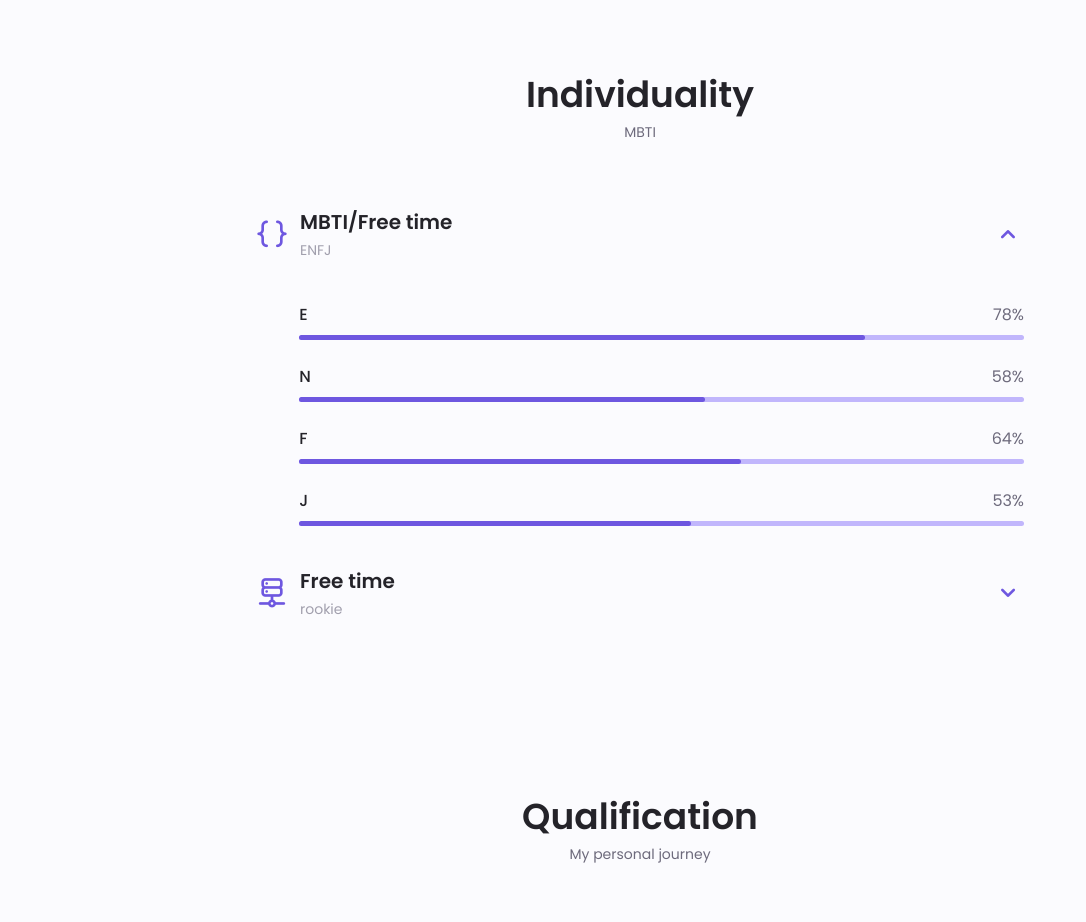
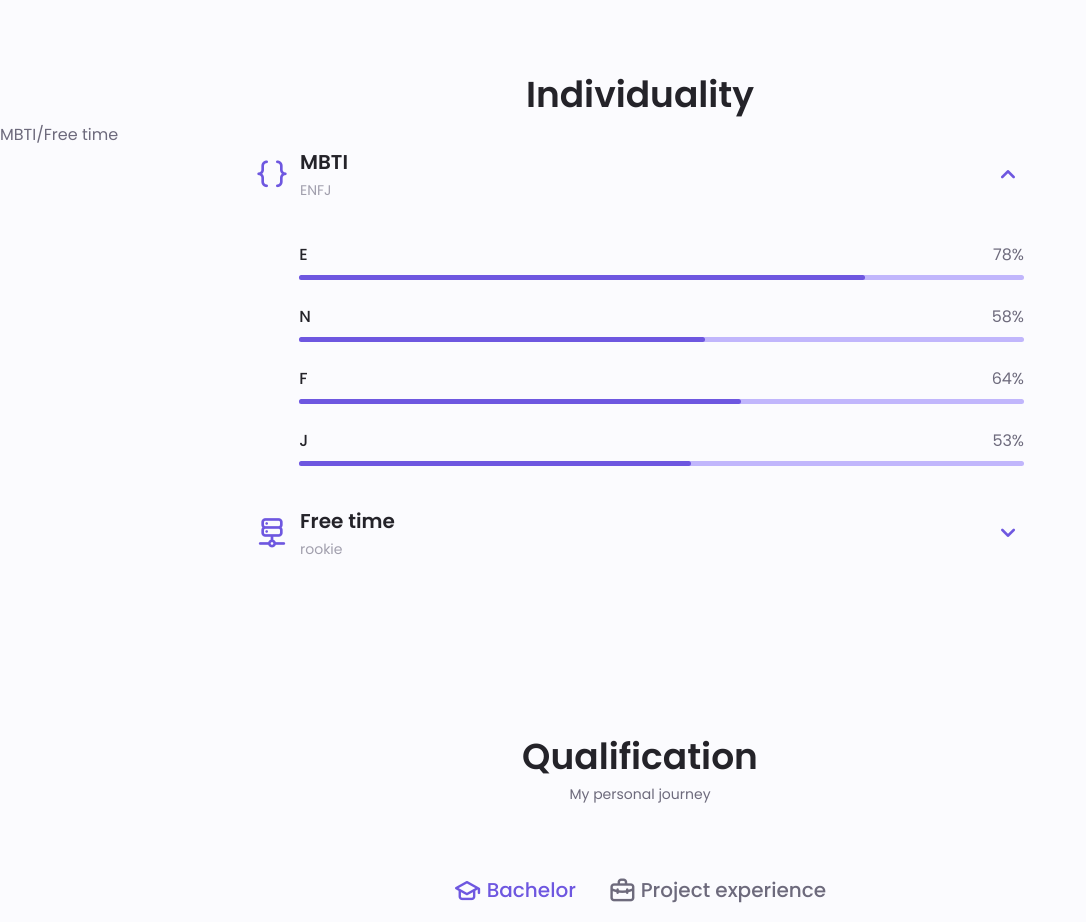
Before and after one commit to zhu8811cxks/gerenwangye, a plain HTML site: page index.html in a window 1280 px wide. Shown: the part 1280-2202 px from the top of the page, without its empty margins (0-1086 px from the left). Drawn offline with nearby package versions, Linux system fonts and the light colour scheme.

Commit message:
修改
修改

```diff
--- a/assets/i18n/i18n_cn.json
+++ b/assets/i18n/i18n_cn.json
@@ -17,8 +17,8 @@
     "about__info-name3":"公司 <br /> 任职",
     "download":"查看个人相册",
     "skills__title":"个性",
-    "skills__subtitle":"MBTI/空闲时间",
-    "skills__subtitle1":"MBTI",
+    "skills__subtitle":"MBTI",
+    "skills__subtitle1":"MBTI/空闲时间",
     "skills__years":"ENFJ",
 
     "skills__title2":"空闲时间",
--- a/assets/i18n/i18n_en.json
+++ b/assets/i18n/i18n_en.json
@@ -17,8 +17,8 @@
     "about__info-name3":"Companies <br /> worked",
     "download":"View personal album",
     "skills__title":"Individuality",
-    "skills__subtitle":"MBTI/Free time",
-    "skills__subtitle1":"MBTI",
+    "skills__subtitle":"MBTI",
+    "skills__subtitle1":"MBTI/Free time",
     "skills__years":"ENFJ",
     "skills__title2":"Free time",
     "skills__years2":"rookie",
--- a/index.html
+++ b/index.html
@@ -258,7 +258,7 @@
       <!--==================== SKILLS ====================-->
       <section class="skills section" id="skills">
         <h2 class="section__title" i18n="skills__title">Individuality</h2>
-        <span class="section__subtitle" i18n="skills__subtitle1"
+        <span class="section__subtitle1" i18n="skills__subtitle1"
           >MBTI/Free time</span
         >
 
```
